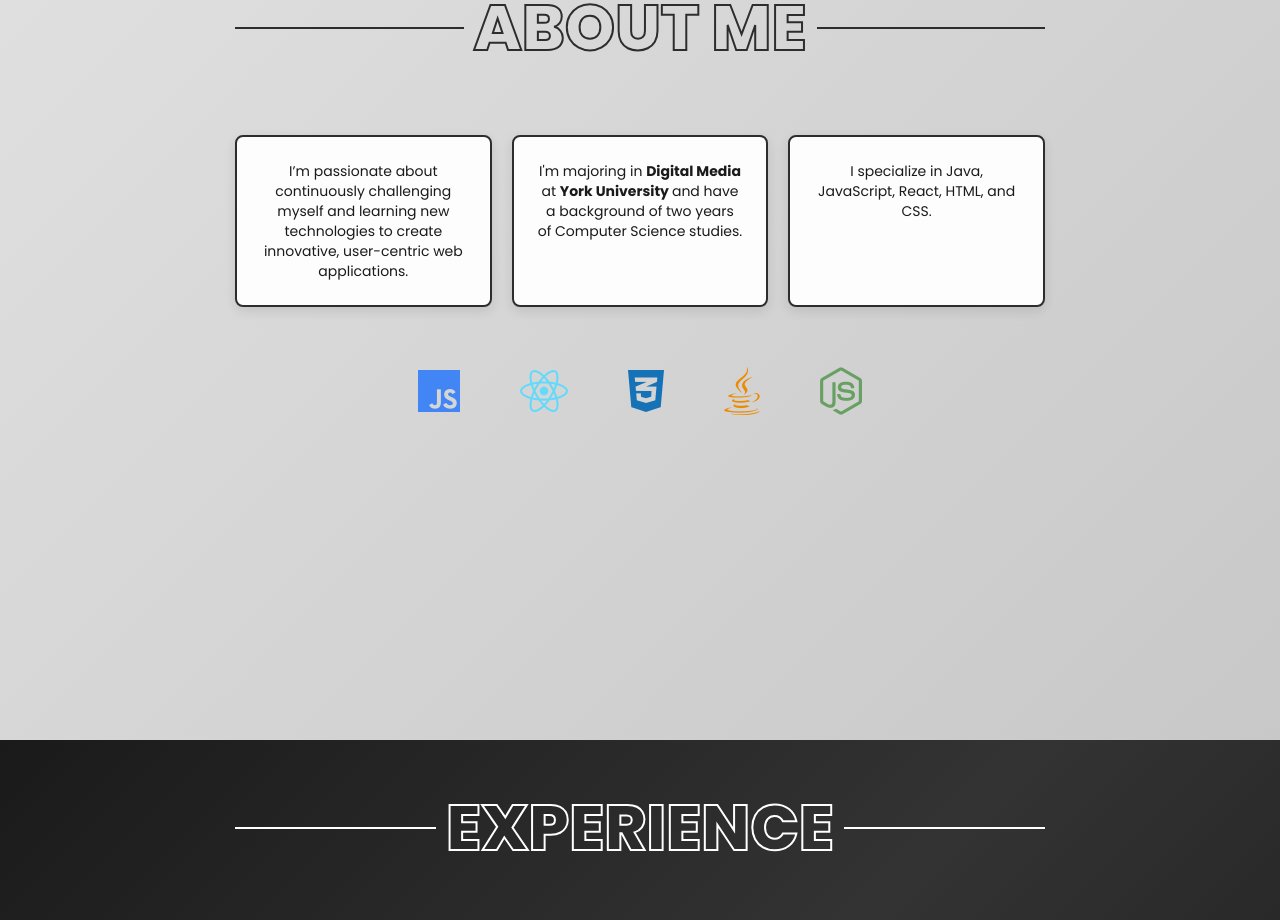
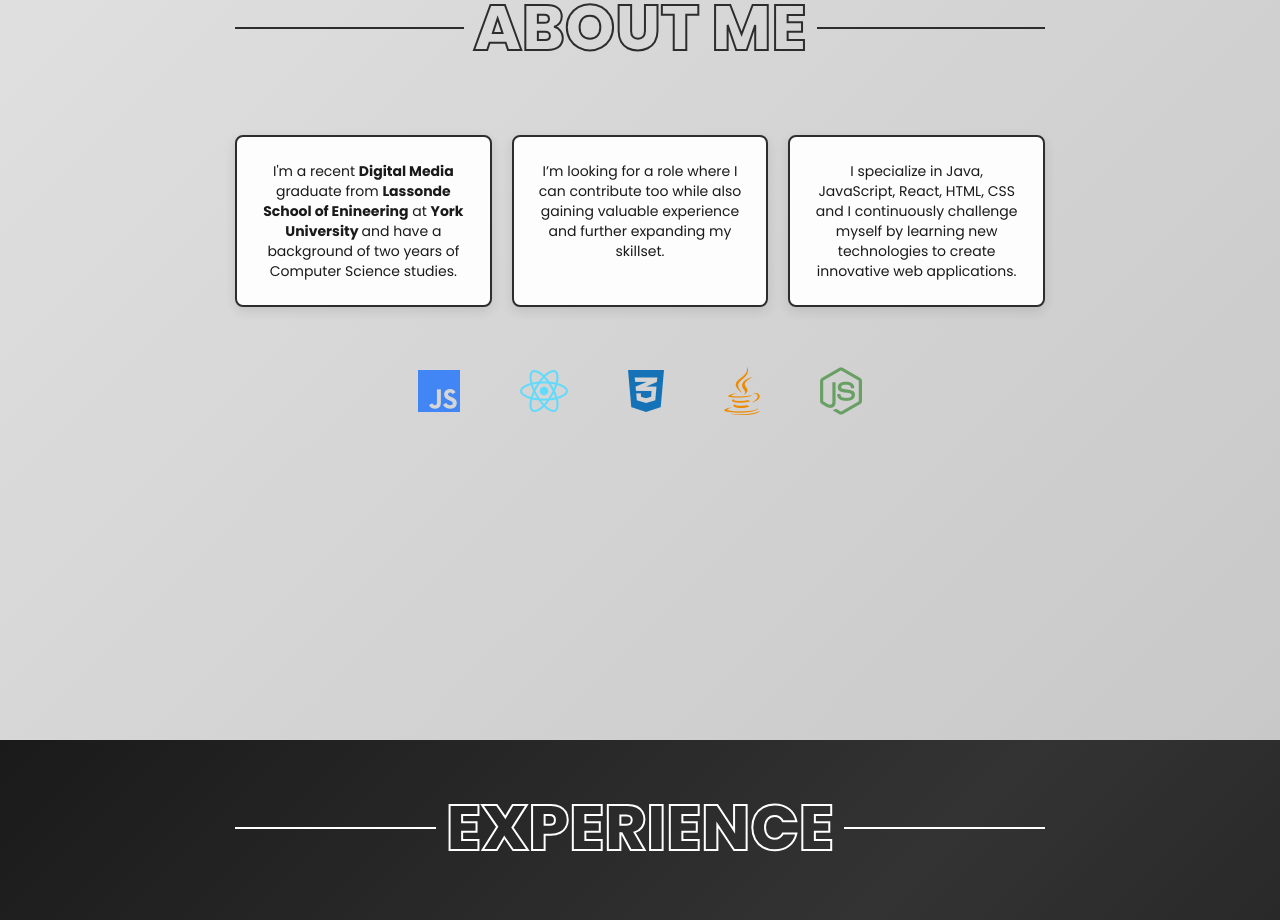
Before and after one commit to Spencer1923/portfolio-one-react, a React (Vite) app: page / in a window 1280 px wide. Shown: the part 860-1780 px from the top of the page. Built offline with nearby package versions, Linux system fonts and the light colour scheme.

Commit message:
updated version

```diff
--- a/src/components/Aboutme.jsx
+++ b/src/components/Aboutme.jsx
@@ -9,9 +9,9 @@ export default function Aboutme() {
             <div className='about-me-wrapper'>
                 <SectionIntroduction>ABOUT ME</SectionIntroduction>
                 <div className='about-me-section-content'>
-                    <p className='about-me-paragraph'>I’m passionate about continuously challenging myself and learning new technologies to create innovative, user-centric web applications.</p>
-                    <p className='about-me-paragraph'>I'm majoring in <strong>Digital Media</strong> at <strong>York University </strong> and have a background of two years of Computer Science studies.</p>
-                    <p className='about-me-paragraph'> I specialize in Java, JavaScript, React, HTML, and CSS.</p>
+                    <p className='about-me-paragraph'>I'm a recent <strong>Digital Media</strong> graduate from <strong> Lassonde School of Enineering</strong> at <strong>York University </strong> and have a background of two years of Computer Science studies.</p>
+                    <p className='about-me-paragraph'>I’m looking for a role where I can contribute too while also gaining valuable experience and further expanding my skillset.</p>
+                    <p className='about-me-paragraph'>I specialize in Java, JavaScript, React, HTML, CSS and I continuously challenge myself by learning new technologies to create innovative web applications.</p>
                 </div>
                 <div className='about-me-icons'>
                    <i className="fa-brands fa-js"></i>
```
